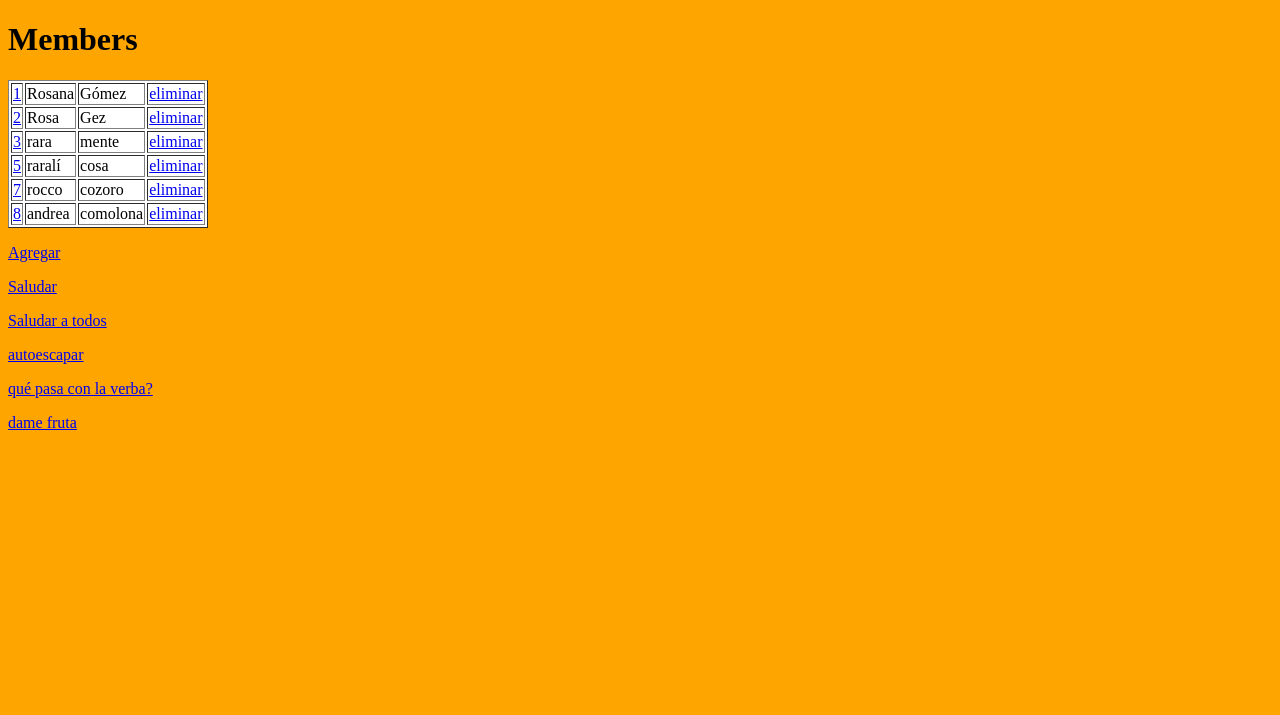
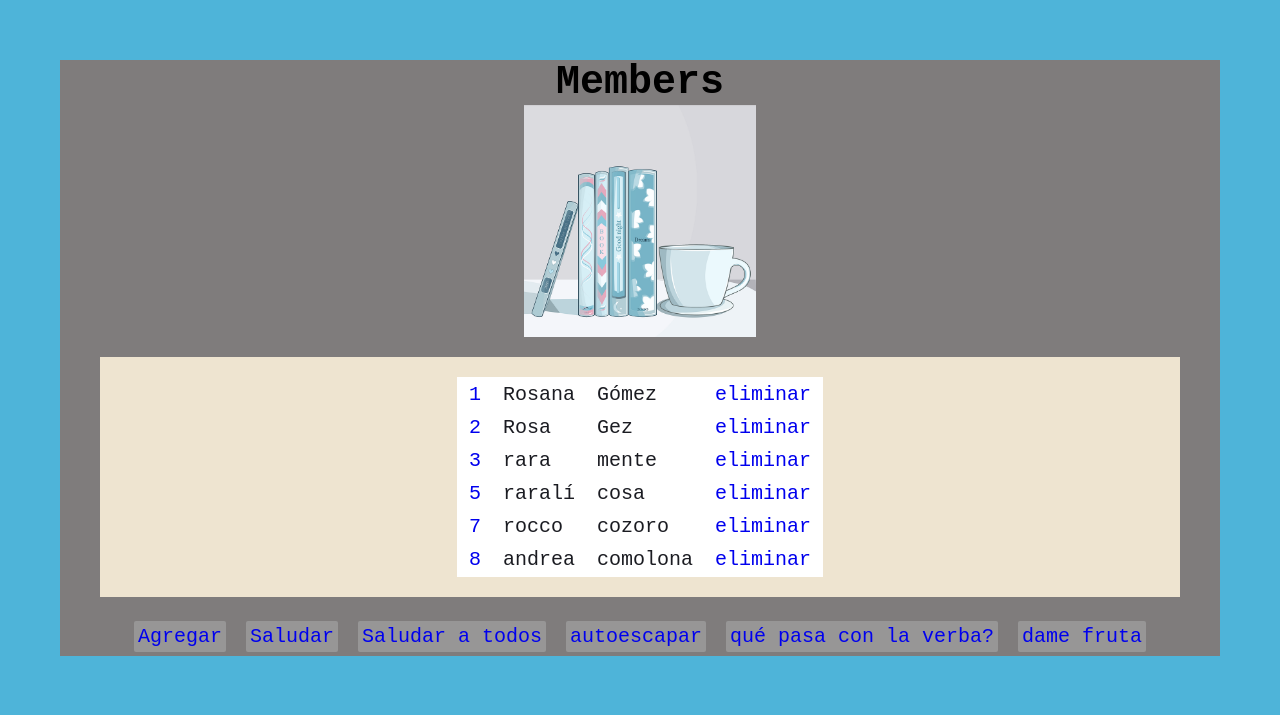
Before and after one commit to RosanaNei/myworld, a Django app: page / in a window 1280 px wide. Shown: the top 715 px of the page. Run offline with Django 4.2, Linux system fonts and the light colour scheme; data comes from the database, SQL or seed files in the repository.

Commit message:
se pudrio

```diff
--- /dev/null
+++ b/members/static/css/index.css
@@ -0,0 +1,73 @@
+*{
+    padding: 0;
+    margin: 0;
+    box-sizing: border-box;
+    text-decoration: none;
+    list-style: none;
+}
+
+html{
+    background-color: rgb(78, 180, 217);
+    font-size: 20px;
+    font-family: 'Courier New', Courier, monospace, 'calibri';
+}
+body{
+    display: grid;
+    grid-template-columns: 1fr;
+    grid-gap: 1rem;
+    margin: 3rem;
+    background-color: rgb(127, 124, 124);
+    justify-content: center;
+    align-items: center;
+}
+
+.imagen{
+    display: grid;
+    grid-template-columns: 1fr;
+    justify-items: center;
+}
+
+.imagen img{
+    width: 20%;
+    height: auto;
+    /*max-width: 10rem;*/
+}
+
+.tabla{
+    font-size: 1rem;
+    color: rgb(27, 28, 34);
+    background-color: rgb(238, 228, 208);
+    display: grid;
+    grid-template-columns: 1fr;
+    justify-items: center;
+    margin:0 2rem;
+    }
+
+.tabla table{
+    background-color: #fff;
+    margin: 1rem auto;
+}
+
+.tabla table td{
+    padding: .2rem .5rem;
+}
+
+.links{
+    display: flex;
+    flex-wrap: wrap;
+    text-align: center;
+    justify-content: center;
+
+   }
+
+#linkes li{
+    display: inline-block;
+    padding: .2rem;
+    margin: .2rem;
+    border-radius: .1rem;
+    background-color:  rgb(151, 150, 150);
+}
+
+#linkes li a:hover{
+    filter: brightness(2);
+}
--- a/members/templates/index.html
+++ b/members/templates/index.html
@@ -1,16 +1,20 @@
+{% load static %}
 <!DOCTYPE html>
 <html lang="en">
 <head>
     <meta charset="UTF-8">
     <meta http-equiv="X-UA-Compatible" content="IE=edge">
     <meta name="viewport" content="width=device-width, initial-scale=1.0">
+    <link rel="stylesheet" href="{% static 'css/index.css' %}">
     <title>Aló</title>
 </head>
-<body style="background-color: orange ">
-
+<body >
+    <div class="imagen">
         <h1>Members</h1>
-
-    <table border="1" style = 'background-color: white' >
+        <img src="{% static 'imgs/libros.png' %}" alt="">
+    </div>
+    <div class="tabla">
+        <table >
             {% for x in mymembers %}
             <tr>
             <td><a href="update/{{ x.id }}">{{ x.id }}</a></td>
@@ -21,10 +25,15 @@
             {% endfor %} <!--realizar lógica de programación en templates, como ejecutar sentencias and loops. if for se llaman
                 "etiquetas de plantilla" en Django. Para ejecutar las etiquetas, las rodeamos entre { 1 % 1 % 1}.-->
         </table>
-    <p><a href="add/">Agregar</a></p>
-    <p><a href="saludar/">Saludar</a></p>
-    <p><a href="saludar/saludando/">Saludar a todos</a></p>
-    <p><a href="saludar/autoescape/">autoescapar</a></p>
-    <p><a href="saludar/verbatim/">qué pasa con la verba?</a></p>
-    <p><a href="frutas/">dame fruta</a></p>
+    </div>
+    <div class="links">
+        <ul id="linkes">
+            <li><a href="add/">Agregar</a></li>
+            <li><a href="saludar/">Saludar</a></li>
+            <li><a href="saludar/saludando/">Saludar a todos</a></li>
+            <li><a href="saludar/autoescape/">autoescapar</a></li>
+            <li><a href="saludar/verbatim/">qué pasa con la verba?</a></li>
+            <li><a href="frutas/">dame fruta</a></li>
+        </ul>
+    </div>
   </html>
--- a/members/views.py
+++ b/members/views.py
@@ -109,3 +109,11 @@ def sacar(request, id):
   fruta = Frutas.objects.get(id=id)
   fruta.delete()
   return HttpResponseRedirect(reverse('frutas'))
+
+def testing(request):
+  mydata = Members.objects.all()
+  template = loader.get_template('testing.html')
+  context= {
+    'mymembers': mydata
+  }
+  return HttpResponse(template.render(context, request))
```
Also changed, not shown: members/static/css/myfirst.css (renamed from members/static/myfirst.css), members/static/imgs/libros.png (added), members/static/js/myfirst.js (renamed from members/static/myfirst.js). Lines whose indentation alone changed are shown as unchanged.
